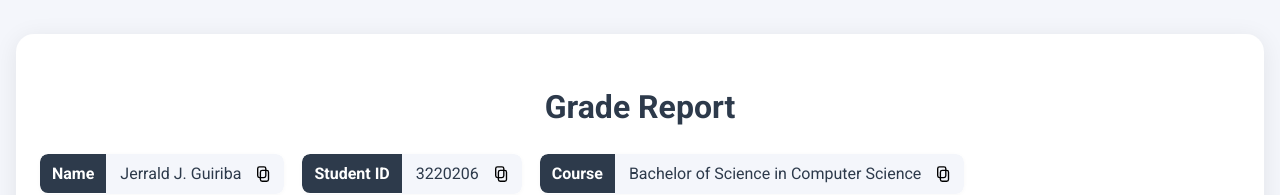
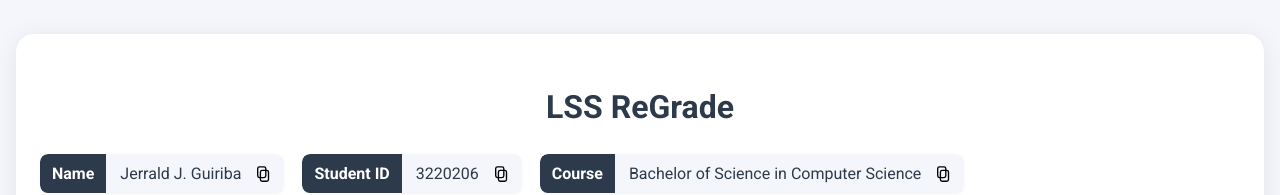
Before and after one commit to Jed556/LSS-ReGrade, a plain HTML site: page index.html in a window 1280 px wide. Shown: the top 195 px of the page. Drawn offline with Linux system fonts and the light colour scheme.

Commit message:
chore: Rebrand

```diff
--- a/index.html
+++ b/index.html
@@ -4,14 +4,14 @@
 <head>
     <meta charset="UTF-8">
     <meta name="viewport" content="width=device-width, initial-scale=1.0">
-    <title>LSS Grade Printer</title>
+    <title>LSS ReGrade</title>
     <link href="https://fonts.googleapis.com/css2?family=Roboto:wght@400;700&display=swap" rel="stylesheet">
     <link rel="stylesheet" href="style.css">
 </head>
 
 <body>
     <div class="container">
-        <h1>Grade Report</h1>
+        <h1>LSS ReGrade</h1>
         <div id="student-info" class="student-info"></div>
         <div class="selectors" id="custom-selectors">
             <!-- Custom dropdowns will be rendered here by JS -->
```
